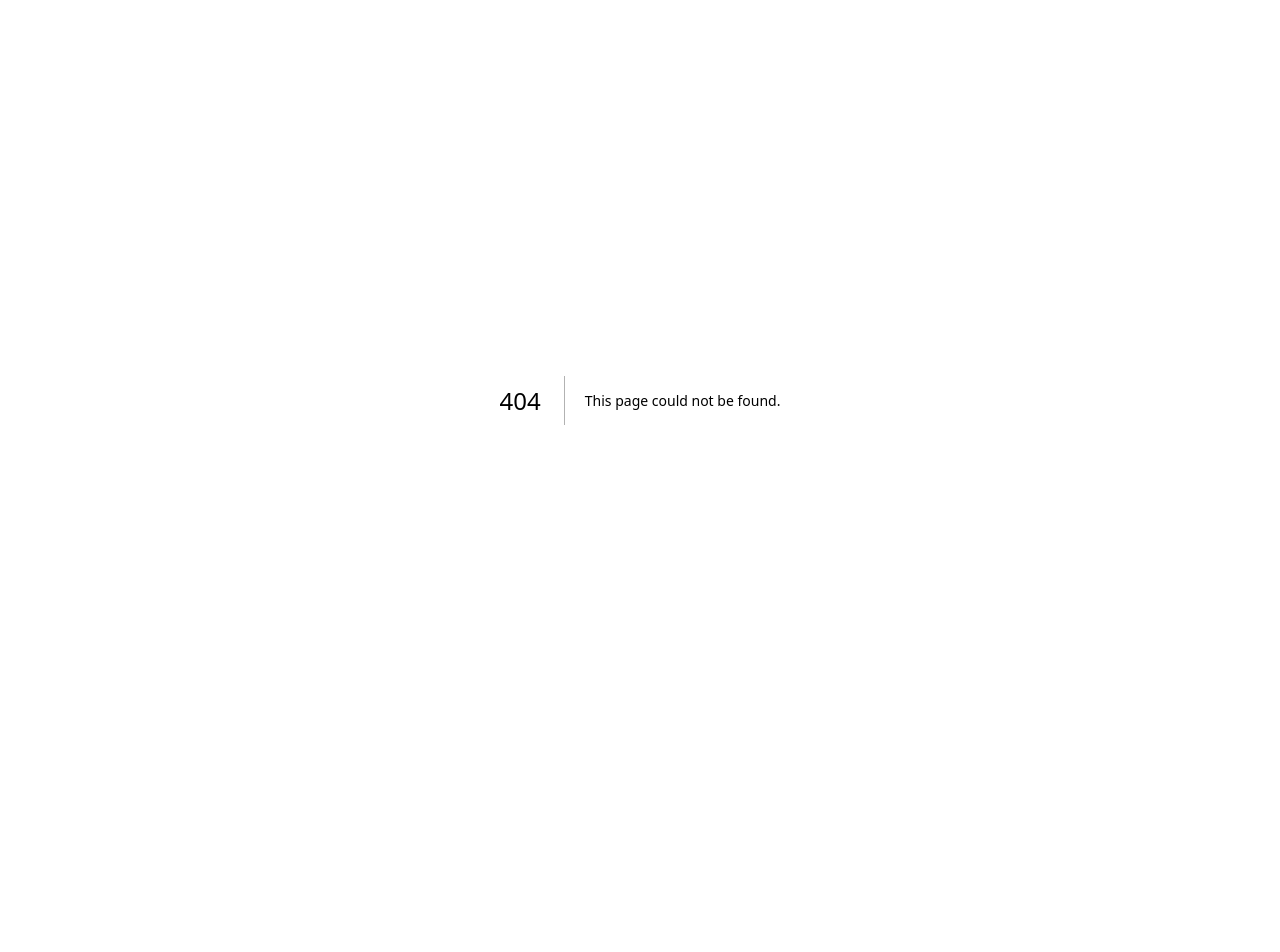
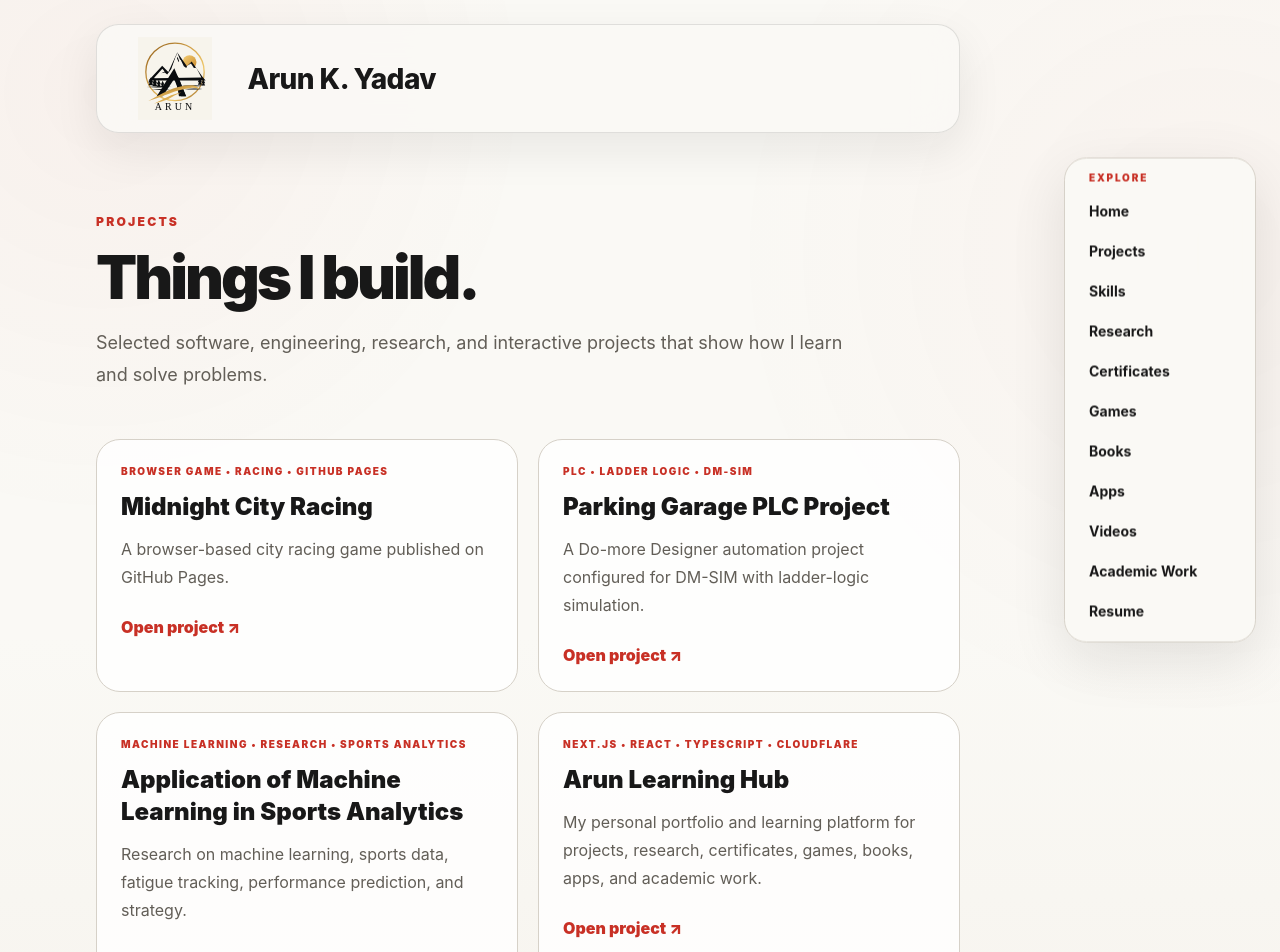
Before and after one commit to arunyadav-214/learning-website, a Next.js app: page /projects in a window 1280 px wide. Before the commit this address had no page. Shown: the top 952 px of the page. Before the commit the page ends 800 px from the top, so only its background shows below. Built offline with nearby package versions, Linux system fonts and the light colour scheme.

Commit message:
Add dedicated projects page

```diff
--- /dev/null
+++ b/app/projects/page.tsx
@@ -0,0 +1,45 @@
+import PageShell from "../PageShell";
+
+const projects = [
+  {
+    title: "Midnight City Racing",
+    description: "A browser-based city racing game published on GitHub Pages.",
+    href: "https://arunyadav-214.github.io/midnight-city-racing/",
+    meta: "Browser Game • Racing • GitHub Pages",
+  },
+  {
+    title: "Parking Garage PLC Project",
+    description: "A Do-more Designer automation project configured for DM-SIM with ladder-logic simulation.",
+    href: "/projects/parking-garage-plc",
+    meta: "PLC • Ladder Logic • DM-SIM",
+  },
+  {
+    title: "Application of Machine Learning in Sports Analytics",
+    description: "Research on machine learning, sports data, fatigue tracking, performance prediction, and strategy.",
+    href: "/research/machine-learning-sports-analytics",
+    meta: "Machine Learning • Research • Sports Analytics",
+  },
+  {
+    title: "Arun Learning Hub",
+    description: "My personal portfolio and learning platform for projects, research, certificates, games, books, apps, and academic work.",
+    href: "/",
+    meta: "Next.js • React • TypeScript • Cloudflare",
+  },
+];
+
+export default function ProjectsPage() {
+  return (
+    <PageShell kicker="PROJECTS" title="Things I build." intro="Selected software, engineering, research, and interactive projects that show how I learn and solve problems.">
+      <div className="grid gap-5 md:grid-cols-2">
+        {projects.map((project) => (
+          <a key={project.title} href={project.href} target={project.href.startsWith("http") ? "_blank" : undefined} rel={project.href.startsWith("http") ? "noreferrer" : undefined} className="rounded-[1.5rem] border border-black/10 bg-white/80 p-6 transition hover:-translate-y-1 hover:border-[#c83025]/40">
+            <p className="text-[10px] font-black uppercase tracking-[0.15em] text-[#c83025]">{project.meta}</p>
+            <h2 className="mt-3 text-2xl font-black">{project.title}</h2>
+            <p className="mt-3 leading-7 text-muted-foreground">{project.description}</p>
+            <span className="mt-6 inline-block font-black text-[#c83025]">Open project ↗</span>
+          </a>
+        ))}
+      </div>
+    </PageShell>
+  );
+}
```
